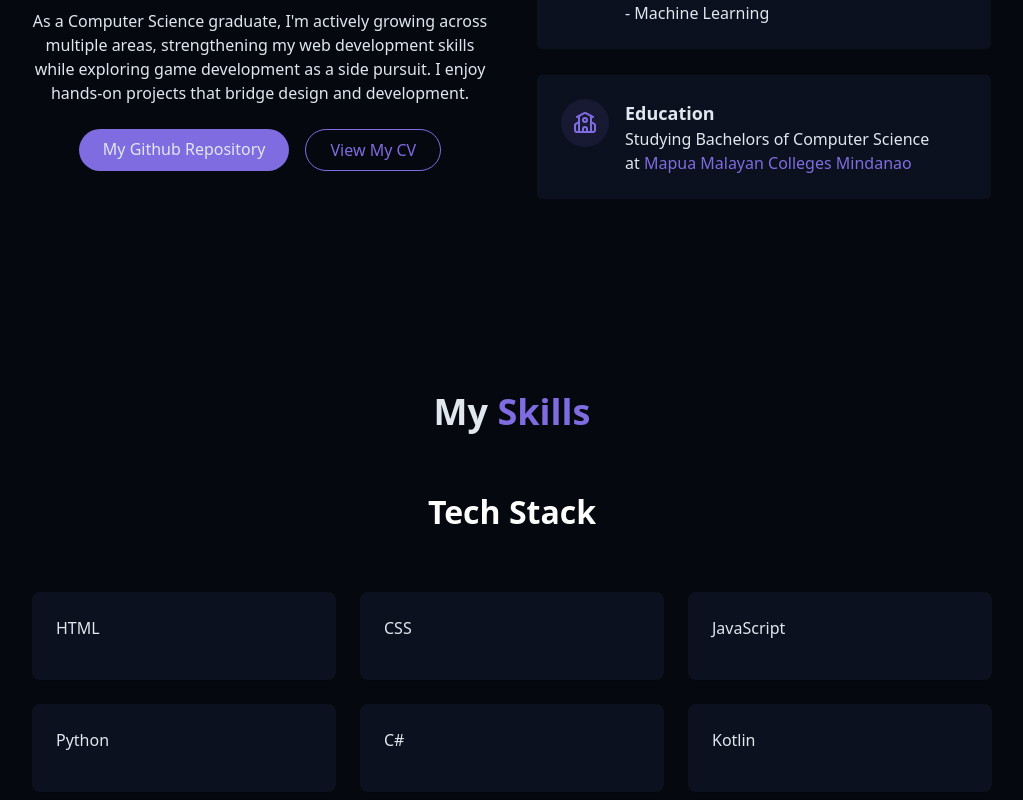
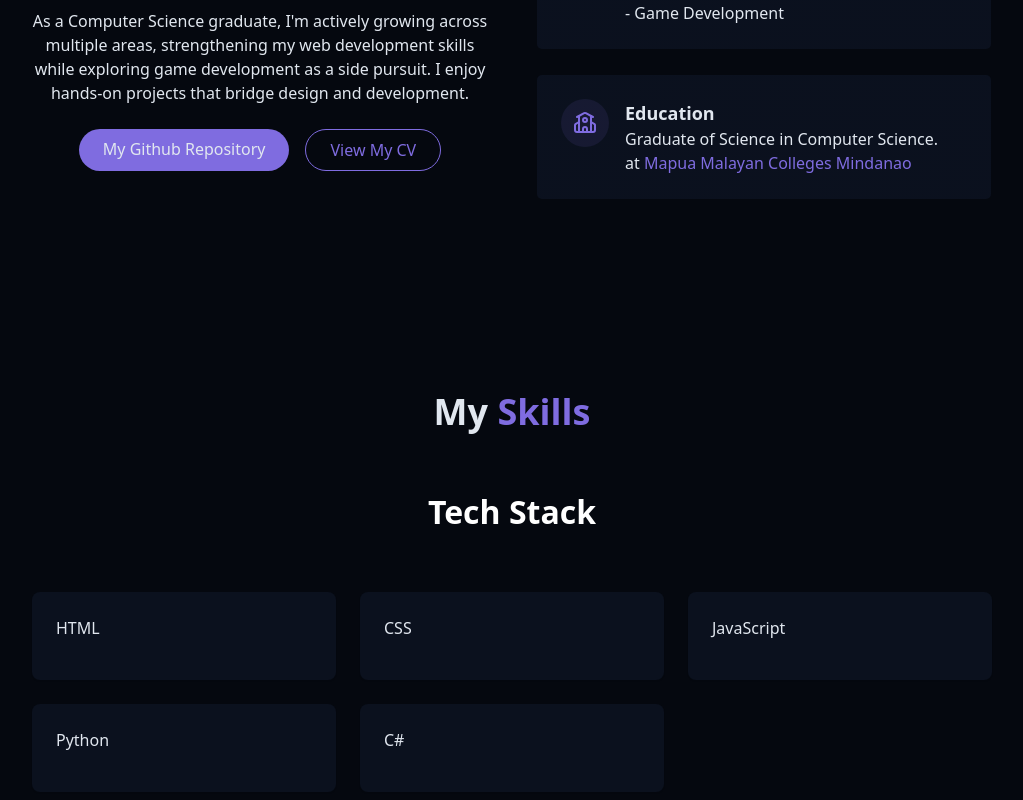
Before and after one commit to KentGab27/cs-portfolio, a React (Vite) app: page / in a window 1280 px wide. Shown: the part 1060-1860 px from the top of the page, without its empty margins (128-1151 px from the left). Built offline with nearby package versions, Linux system fonts and the light colour scheme.

Commit message:
Update stuff
Update stuff

```diff
--- a/src/components/AboutMeSection.jsx
+++ b/src/components/AboutMeSection.jsx
@@ -37,7 +37,7 @@ export const AboutMeSection = () => {
                                 <div className="text-left">
                                     <h4 className="font-semibold text-lg"> Interests </h4>
                                     <p className="text-muted-foreground"> - Web Development </p>
-                                    <p className="text-muted-foreground"> - Machine Learning </p>
+                                    <p className="text-muted-foreground"> - Game Development </p>
                                 </div>
                             </div>
                         </div>
@@ -49,7 +49,7 @@ export const AboutMeSection = () => {
                                 </div>
                                  <div className="text-left">
                                     <h4 className="font-semibold text-lg"> Education </h4>
-                                    <p className="text-muted-foreground"> Studying Bachelors of Computer Science</p>
+                                    <p className="text-muted-foreground"> Graduate of Science in Computer Science.</p>
                                     <p>at <a href="https://mcm.edu.ph/" className="text-primary" target="_blank">Mapua Malayan Colleges Mindanao</a></p>
                                 </div>
                             </div>
--- a/src/components/SkillsSection.jsx
+++ b/src/components/SkillsSection.jsx
@@ -7,8 +7,7 @@ const skills = [
     {name: "CSS",category:"Tech Stack"},
     {name: "JavaScript",category:"Tech Stack"},
     {name: "Python",category:"Tech Stack"},
-    {name: "C#",category:"Tech Stack"},
-    {name: "Kotlin",category:"Tech Stack"}
+    {name: "C#",category:"Tech Stack"}
 ];
 
 const categories = ["Tech Stack",];
```
